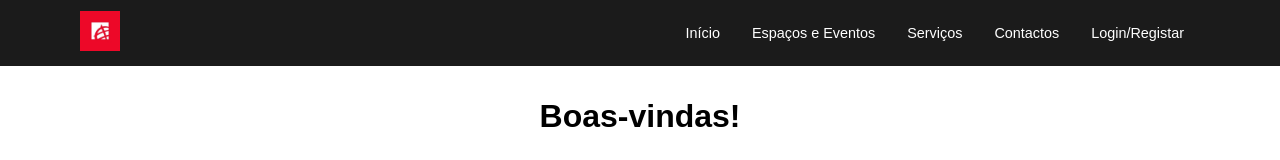
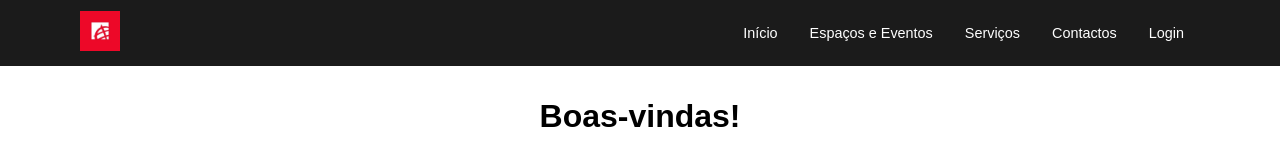
Before and after one commit to Guilh3rme06/StudentHub, a plain HTML site: page index.html in a window 1280 px wide. Shown: the top 160 px of the page. Drawn offline with Linux system fonts and the light colour scheme.

Commit message:
Update index.html

```diff
--- a/index.html
+++ b/index.html
@@ -18,7 +18,7 @@
                     <li><a class="spaces_and_events" href="#">Espaços e Eventos</a></li>
                     <li><a class="services" href="#">Serviços</a></li>
                     <li><a class="contact" href="#">Contactos</a></li>
-                    <li><a class="login_register" href="#">Login/Registar</a></li>
+                    <li><a class="login_register" href="#">Login</a></li>
                 </ul>
             </nav>
         </div>
```
